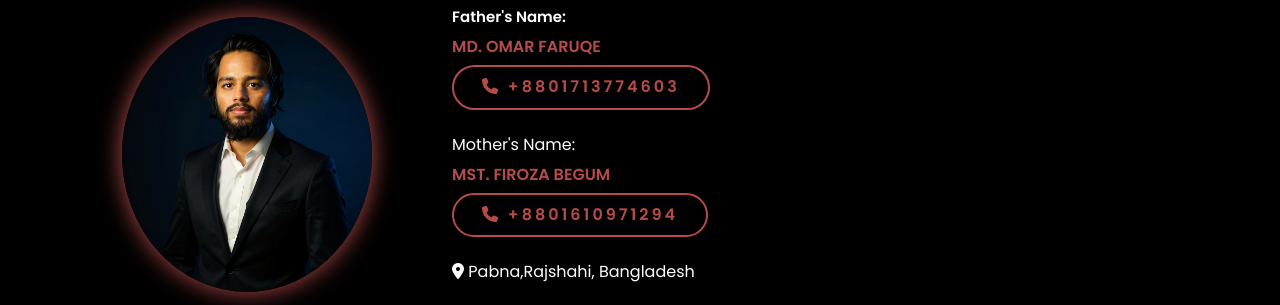
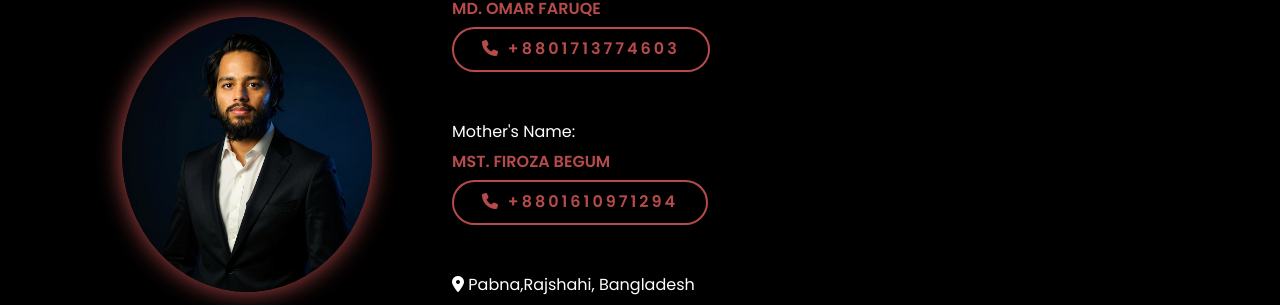
Before and after one commit to sabbirpk2003/idno-221798, a plain HTML site: page index.html in a window 1280 px wide. Shown: the part 243-548 px from the top of the page. Drawn offline with Linux system fonts and the light colour scheme.

Commit message:
Update style.css

```diff
--- a/style.css
+++ b/style.css
@@ -212,7 +212,7 @@ span{
 }
 
 .contact-info {
-  margin-bottom: 25px; /* প্রতিটি contact ব্লকের মাঝে gap */
+  margin-bottom: 50px; /* প্রতিটি contact ব্লকের মাঝে gap */
 }
 
 .contact-info p {
```
